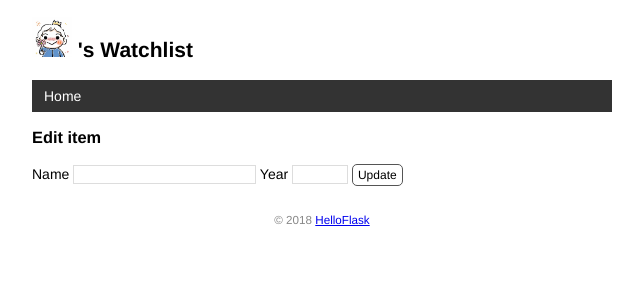
After one commit to sobremesala/my-watchlist, a Flask app: template templates/edit.html in a window 1280 px wide. The commit adds this page. Shown: the top 300 px of the page, without its empty margins (318-961 px from the left). Run offline with Flask 3, Linux system fonts and the light colour scheme; the template is opened without the code that fills it, so the values that code supplies are empty.

Commit message:
Create, edit and delete item by form

```diff
--- a/app.py
+++ b/app.py
@@ -1,4 +1,4 @@
-from flask import Flask, render_template
+from flask import Flask, render_template,request,flash
 from flask_sqlalchemy import SQLAlchemy
 import click
 import os
@@ -75,7 +75,54 @@ def inject_user():
 def page_not_found(e):
     return render_template('404.html'), 404
 
-@app.route('/')
+@app.route('/', methods=['GET', 'POST'])
 def index():
+    if request.method == 'POST':  # 判断是否是 POST 请求
+        # 获取表单数据
+        title = request.form.get('title')  # 传入表单对应输入字段的 name 值
+        year = request.form.get('year')
+        # 验证数据
+        if not title or not year or len(year) > 4 or len(title) > 60:
+            flash('Invalid input.')  # 显示错误提示
+            #app.config['SECRET_KEY'] = 'dev'  # 等同于 app.secret_key = 'dev'
+            return redirect(url_for('index'))  # 重定向回主页
+        # 保存表单数据到数据库
+        if not title or not year or len(year) != 4 or len(title) > 60:
+            flash('Invalid title or year!')
+            return redirect(url_for('index'))  # 重定向回主页
+        movie = Movie(title=title, year=year)  # 创建记录
+        db.session.add(movie)  # 添加到数据库会话
+        db.session.commit()  # 提交数据库会话
+        flash('Item created.')  # 显示成功创建的提示
+        return redirect(url_for('index'))  # 重定向回主页
+
     movies = Movie.query.all()
     return render_template('index.html', movies=movies)
+
+@app.route('/movie/edit/<int:movie_id>', methods=['GET', 'POST'])
+def edit(movie_id):
+    movie = Movie.query.get_or_404(movie_id)
+
+    if request.method == 'POST':  # 处理编辑表单的提交请求
+        title = request.form['title']
+        year = request.form['year']
+
+        if not title or not year or len(year) != 4 or len(title) > 60:
+            flash('Invalid input.')
+            return redirect(url_for('edit', movie_id=movie_id))  # 重定向回对应的编辑页面
+
+        movie.title = title  # 更新标题
+        movie.year = year  # 更新年份
+        db.session.commit()  # 提交数据库会话
+        flash('Item updated.')
+        return redirect(url_for('index'))  # 重定向回主页
+
+    return render_template('edit.html', movie=movie)  # 传入被编辑的电影记录
+
+@app.route('/movie/delete/<int:movie_id>', methods=['POST'])  # 限定只接受 POST 请求
+def delete(movie_id):
+    movie = Movie.query.get_or_404(movie_id)  # 获取电影记录
+    db.session.delete(movie)  # 删除对应的记录
+    db.session.commit()  # 提交数据库会话
+    flash('Item deleted.')
+    return redirect(url_for('index'))  # 重定向回主页
--- a/static/style.css
+++ b/static/style.css
@@ -84,3 +84,49 @@ nav li a:hover {
     border-radius: 5px;
     padding: 3px 5px;
 }
+
+/* 覆盖某些浏览器对 input 元素定义的字体 */
+input[type=submit] {
+    font-family: inherit;
+}
+
+input[type=text] {
+    border: 1px solid #ddd;
+}
+
+input[name=year] {
+    width: 50px;
+}
+
+.btn {
+    font-size: 12px;
+    padding: 3px 5px;
+    text-decoration: none;
+    cursor: pointer;
+    background-color: white;
+    color: black;
+    border: 1px solid #555555;
+    border-radius: 5px;
+}
+
+.btn:hover {
+    text-decoration: none;
+    background-color: black;
+    color: white;
+    border: 1px solid black;
+}
+
+.alert {
+    position: relative;
+    padding: 7px;
+    margin: 7px 0;
+    border: 1px solid transparent;
+    color: #004085;
+    background-color: #cce5ff;
+    border-color: #b8daff;
+    border-radius: 5px;
+}
+
+.inline-form {
+    display: inline;
+}
--- a/templates/base.html
+++ b/templates/base.html
@@ -10,6 +10,12 @@
     {% endblock %}
 </head>
 <body>
+
+    <!-- 插入到页面标题上方 -->
+        {% for message in get_flashed_messages() %}
+        <div class="alert">{{ message }}</div>
+    {% endfor %}
+
     <h2>
         <img alt="Avatar" class="avatar" src="{{ url_for('static', filename='images/foo.png') }}">
         {{ user.name }}'s Watchlist
--- /dev/null
+++ b/templates/edit.html
@@ -0,0 +1,19 @@
+<!DOCTYPE html>
+<html lang="en">
+<head>
+    <meta charset="UTF-8">
+    <title>Title</title>
+</head>
+<body>
+{% extends 'base.html' %}
+
+{% block content %}
+<h3>Edit item</h3>
+<form method="post">
+    Name <input type="text" name="title" autocomplete="off" required value="{{ movie.title }}">
+    Year <input type="text" name="year" autocomplete="off" required value="{{ movie.year }}">
+    <input class="btn" type="submit" name="submit" value="Update">
+</form>
+{% endblock %}
+</body>
+</html>
```
Also changed, not shown: templates/index.html (+10 -0 lines).
